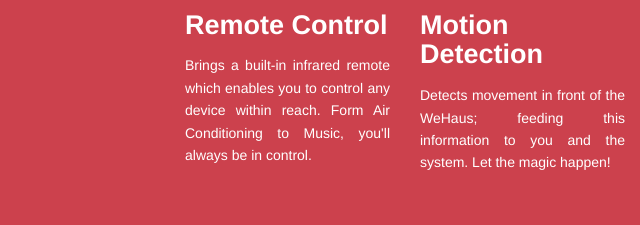
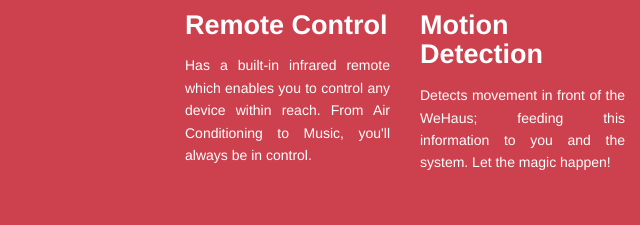
Before and after one commit to gastonfariasb/wehaus-web, a plain HTML site: page index.html in a window 1280 px wide. Shown: the part 528-753 px from the top of the page, 0-640 px from the left. Drawn offline with Linux system fonts and the light colour scheme; a script that the page names is missing; a web font is replaced by a local one.

Commit message:
Change English
Better is best

```diff
--- a/index.html
+++ b/index.html
@@ -104,7 +104,7 @@
         <img src="aire4.png" alt="#">
       </div>
         <h3>Remote Control</h3>
-        <p>Brings a built-in infrared remote which enables you to control any device within reach. Form Air Conditioning to Music, you'll always be in control.</p>
+        <p>Has a built-in infrared remote which enables you to control any device within reach. From Air Conditioning to Music, you'll always be in control.</p>
       </div>
       <div class="three columns">
         <div style="height:104px">
```
